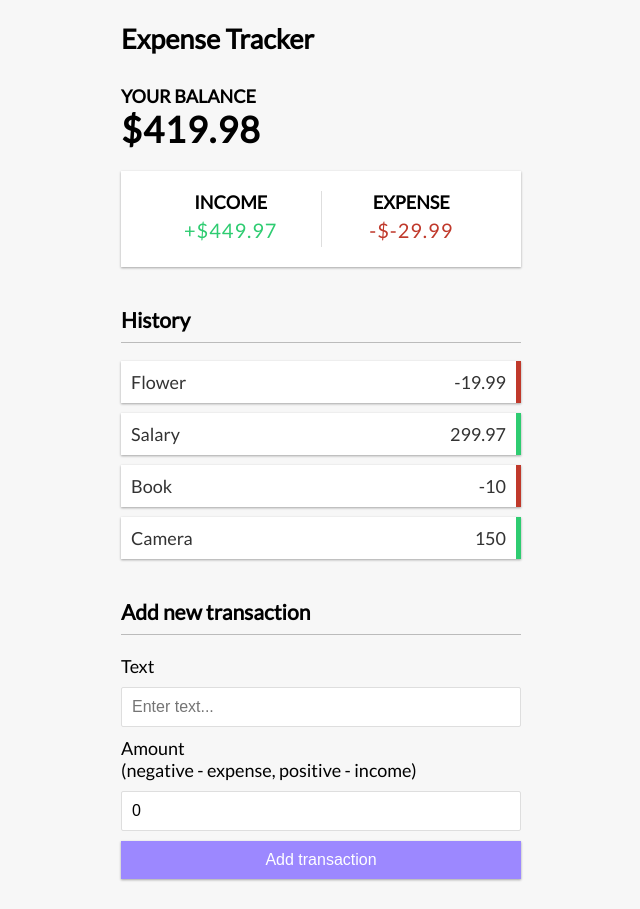
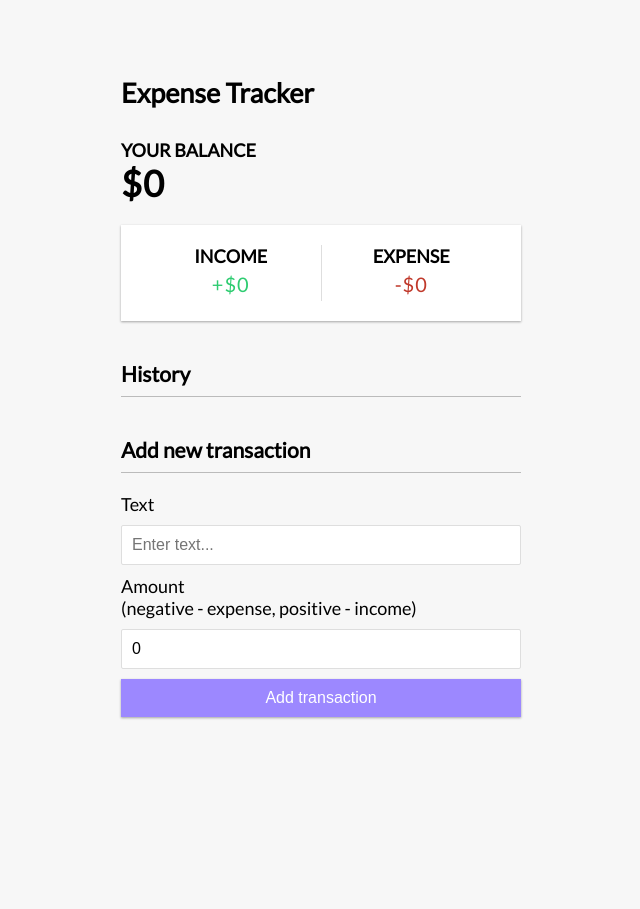
Before and after one commit to JoaoGomesDev32/financialControl, a Vue app: page / in a window 1280 px wide. Shown: the whole page, without its empty margins (319-959 px from the left). After the commit the page ends 800 px from the top, so only its background shows below. Built offline with nearby package versions, Linux system fonts and the light colour scheme.

Commit message:
:card_file_box:
save to localstorage

```diff
--- a/src/App.vue
+++ b/src/App.vue
@@ -19,16 +19,20 @@ import AddTransaction from './components/AddTransaction.vue';
 
 import { useToast } from 'vue-toastification';
 
-import { ref, computed } from 'vue';
+import { ref, computed, onMounted } from 'vue';
 
 const toast = useToast();
 
-const transactions = ref([
-{ id: 1, text: 'Flower', amount: -19.99 },
-{ id: 2, text: 'Salary', amount: 299.97 },
-{ id: 3, text: 'Book', amount: -10 },
-{ id: 4, text: 'Camera', amount: 150 },
-]);
+const transactions = ref([]);
+
+onMounted(() => {
+    const savedTransactions = JSON.parse(localStorage.getItem
+    ('transactions'));
+
+    if (savedTransactions) {
+        transactions.value = savedTransactions;
+    }
+})
 
 // Get the total balance
 const total = computed(() => {
@@ -65,6 +69,8 @@ const handleTransactionSubmitted = (transactionData) => {
         amount: transactionData.amount,
     });
 
+    saveTransactionsToLocalStorage();
+
     toast.success('Transaction added successfully');
 }
 
@@ -79,6 +85,13 @@ const handleTransactionDeleted = (id) => {
         (transaction) => transaction.id !== id
     );
 
+    saveTransactionsToLocalStorage();
+
     toast.success('Transaction deleted successfully');
 }
+
+// Save transactions to local storage
+const saveTransactionsToLocalStorage = () => {
+    localStorage.setItem('transactions', JSON.stringify(transactions.value));
+}
 </script>
```
Also changed, not shown: src/components/TransactionList.vue (+5 -3 lines).
